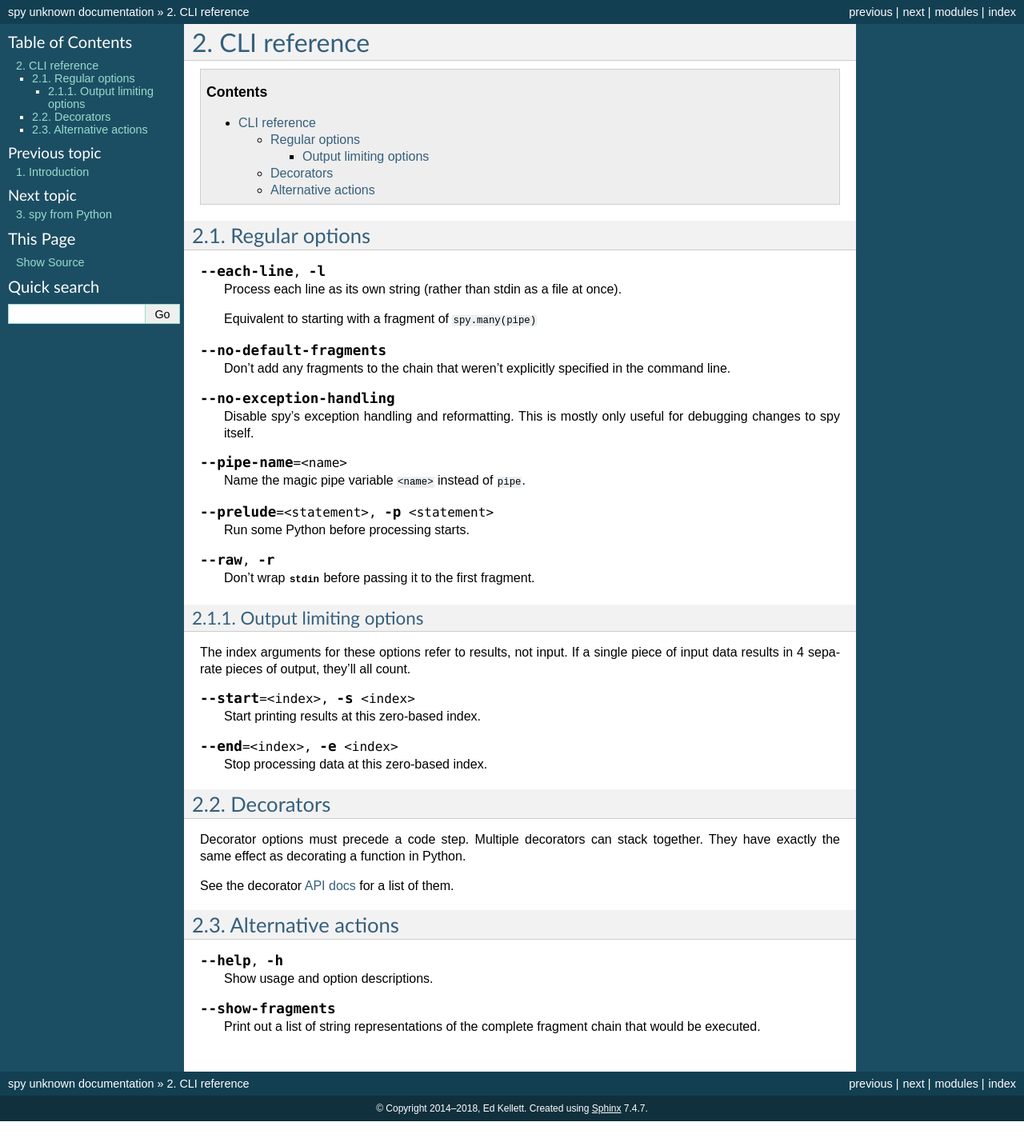
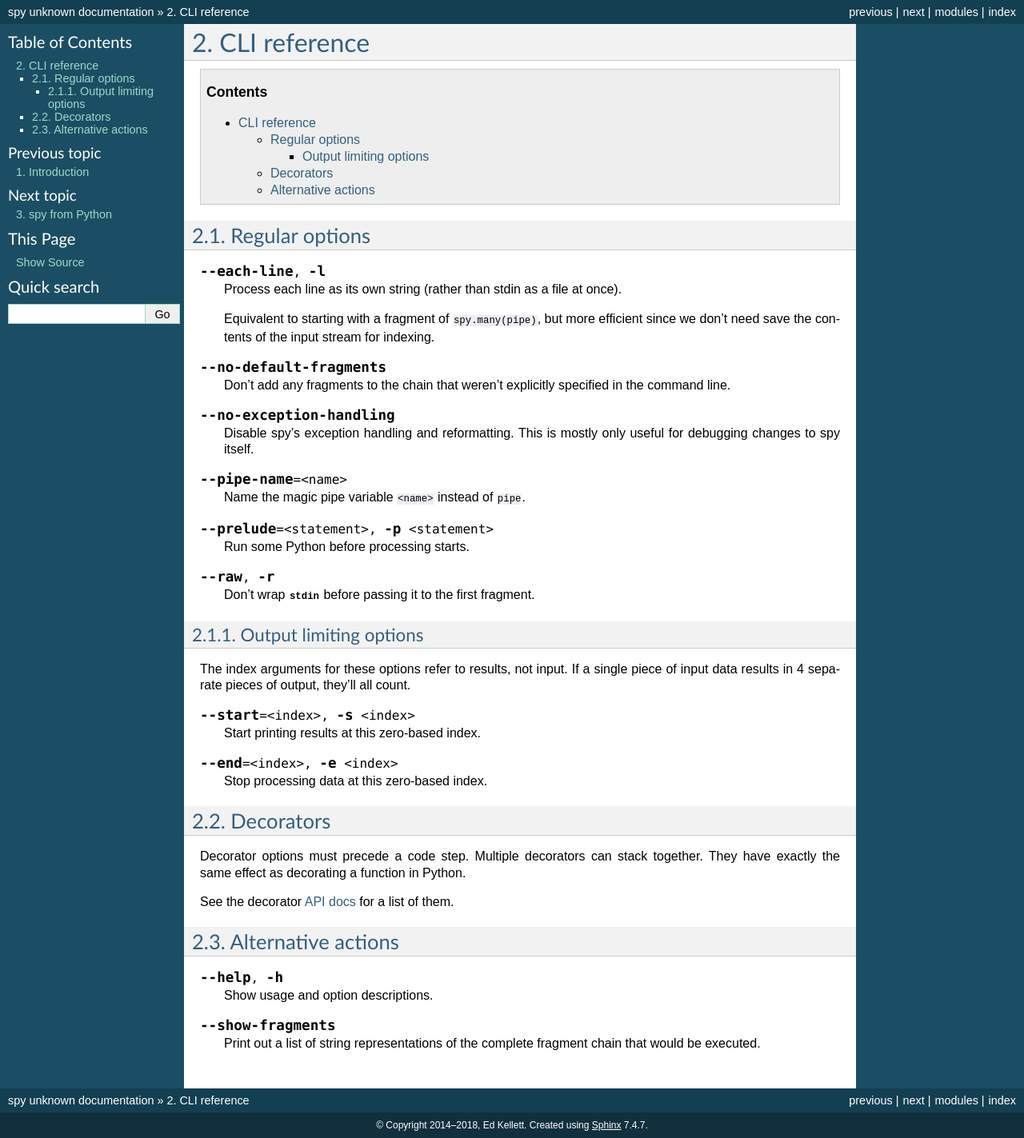
Before and after one commit to edk0/spy, a Sphinx documentation site: the page built from doc/cli-reference.rst, in a window 1280 px wide. Shown: the whole page at 80% size. Built offline with Sphinx 7.4.7, drawn with Linux system fonts in a browser that asks for light colours; before the commit the page ends 1402 px from its top, so only the background shows below that.

Commit message:
mention -l's advantage over the pure version

```diff
--- a/doc/cli-reference.rst
+++ b/doc/cli-reference.rst
@@ -12,7 +12,9 @@ Regular options
 
    Process each line as its own string (rather than stdin as a file at once).
 
-   Equivalent to starting with a fragment of ``spy.many(pipe)``
+   Equivalent to starting with a fragment of ``spy.many(pipe)``, but more
+   efficient since we don't need save the contents of the input stream
+   for indexing.
 
 .. option:: --no-default-fragments
 
```
